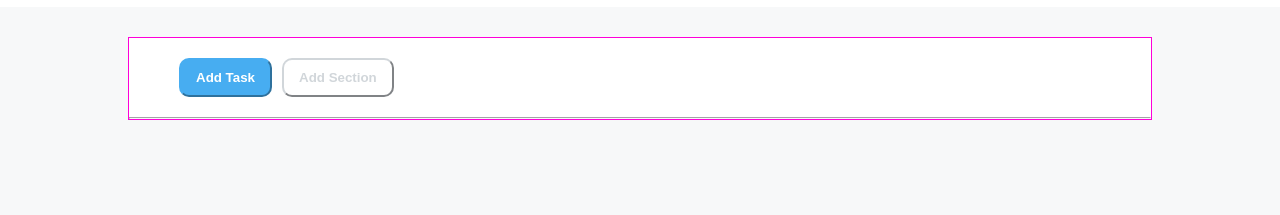
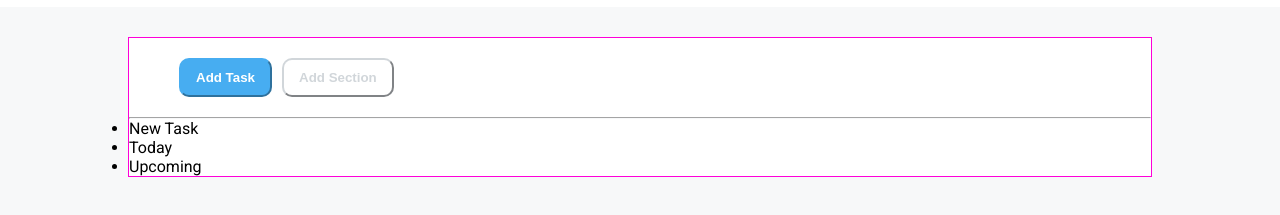
Before and after one commit to federicascognamiglio/html-css-toboolist, a plain HTML site: page index.html in a window 1280 px wide. Shown: the part 53-268 px from the top of the page. Drawn offline with Linux system fonts and the light colour scheme.

```diff
--- a/index.html
+++ b/index.html
@@ -38,6 +38,12 @@
         <hr>
 
         <!-- Content -->
+        <ul class="main-list">
+            <li>New Task</li>
+            <li>Today</li>
+            <li>Upcoming</li>
+        </ul>
+
         <!-- Content -->
     </main>
     <!-- /MAIN -->
--- a/style.css
+++ b/style.css
@@ -77,3 +77,5 @@
 }
 
 /* Content */
+
+.main-list
```
